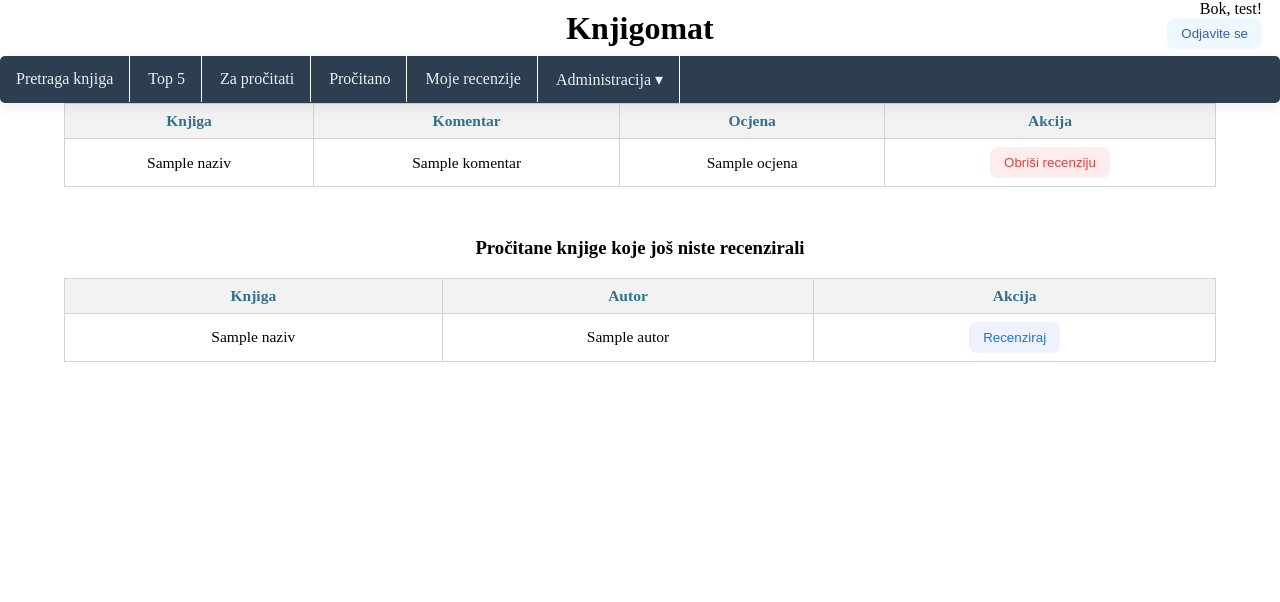
After one commit to Vale2404/rp2_projekt, a PHP site: template view/myreviews.php in a window 1280 px wide. The commit adds this page. Shown: the top 602 px of the page. Run offline with PHP 8.4, Linux system fonts and the light colour scheme; the visitor is signed in with stand-in values (Sample User, id 1); the template is opened without the code that fills it: most values are stand-ins (such as "Sample title", 1, 10 or a date in 2020); some libraries are stand-ins or nearby versions.

Commit message:
Privremeni commit, dodan nav moje recenzije.

```diff
--- a/style.css
+++ b/style.css
@@ -763,7 +763,7 @@ div.book-details-page * {
     border-collapse: collapse;
     width: 95%;
     margin: 10px auto;
-    background: #e9d9d9;
+    background: #ffffff;
     font-size: 0.97em;
 }
 .comments-table th, .comments-table td {
@@ -783,6 +783,35 @@ div.book-details-page * {
 .comments-table td.akcija {
     display: flex;
     justify-content: center;
+}
+
+.reviews-table {
+    border-collapse: collapse;
+    width: 95%;
+    margin: 10px auto;
+    background: #ffffff;
+    font-size: 0.97em;
+}
+.reviews-table th, .reviews-table td {
+    border: 1px solid #d3d3d3;
+    padding: 8px 12px;
+    text-align: center;
+}
+.reviews-table th {
+    background-color: #f2f2f2;
+    font-weight: 600;
+    color: #31708f;
+}
+.reviews-table tbody tr:nth-child(even) {
+    background-color: #f3f3f3;
+}
+.reviews-table td.akcija {
+    display: flex;
+    justify-content: center;
+}
+.reviews-table tbody tr:hover {
+    background-color: #e1e1e1;
+    transition: background 0.15s;
 }
 /*
 .cancel-btn:hover {
@@ -993,3 +1022,18 @@ body {
 .selected-user {
     background-color: #f1e9c7 !important;
 }
+
+.recenzija {
+    background: #f9f6f6;
+    border: 1px solid #e7caca;
+    color: #a26c6c;
+    font-size: 1.15em;
+    font-style: italic;
+    text-align: center;
+    margin: 25px auto 15px auto;
+    padding: 16px 22px;
+    width: 60%;
+    border-radius: 7px;
+    box-shadow: 0 1px 5px #eee;
+    letter-spacing: 0.03em;
+}
--- a/view/_header.php
+++ b/view/_header.php
@@ -34,6 +34,7 @@
             <li><a href="index.php?rt=popular">Top 5</a></li>
             <li><a href="index.php?rt=wishlist">Za pročitati</a></li>
             <li><a href="index.php?rt=readlist">Pročitano</a></li>
+            <li><a href="index.php?rt=myreviews">Moje recenzije</a></li>
             <?php if(isset($_SESSION['jel_admin']) && $_SESSION['jel_admin'] == 1): ?>
                 <li class="dropdown">
                     <a href="#">Administracija &#9662;</a>
--- /dev/null
+++ b/view/myreviews.php
@@ -0,0 +1,66 @@
+<?php require_once __SITE_PATH . '/view/_header.php'; ?>
+
+<main>
+    <?php if(empty($mojeRecenzije)): ?>
+        <p class="recenzija">Nemate nijednu recenziju.</p>
+    <?php else: ?>
+        <table class="reviews-table" style="width:90%; margin: 0 auto;">
+            <thead>
+                <tr>
+                    <th>Knjiga</th>
+                    <th>Komentar</th>
+                    <th>Ocjena</th>
+                    <th>Akcija</th>
+                </tr>
+            </thead>
+            <tbody>
+                <?php foreach($mojeRecenzije as $rec): ?>
+                    <tr>
+                        <td><?php echo htmlspecialchars($rec['Naziv']); ?></td>
+                        <td><?php echo htmlspecialchars($rec['Komentar']); ?></td>
+                        <td><?php echo htmlspecialchars($rec['Ocjena']); ?></td>
+                        <td>
+                            <form method="post" action="index.php?rt=myreviews/deleteReview" onsubmit="return confirm('Jeste li sigurni da želite obrisati ovu recenziju?');">
+                                <input type="hidden" name="user_id" value="<?= (int)$rec['ID_Korisnika'] ?>">
+                                <input type="hidden" name="book_id" value="<?= (int)$rec['ID_Knjige'] ?>">
+                                <button type="submit" class="delete-btn">Obriši recenziju</button>
+                            </form>
+                        </td>
+                    </tr>
+                <?php endforeach; ?>
+            </tbody>
+        </table>
+    <?php endif; ?>
+
+    <h3 style="margin-top:50px; text-align:center;">Pročitane knjige koje još niste recenzirali</h3>
+    <?php if(empty($neocijenjeneKnjige)): ?>
+        <p class="recenzija">Sve pročitane knjige ste već recenzirali!</p>
+    <?php else: ?>
+        <table class="reviews-table" style="width:90%; margin: 0 auto;">
+            <thead>
+                <tr>
+                    <th>Knjiga</th>
+                    <th>Autor</th>
+                    <th>Akcija</th>
+                </tr>
+            </thead>
+            <tbody>
+                <?php foreach($neocijenjeneKnjige as $knjiga): ?>
+                    <tr>
+                        <td><?= htmlspecialchars($knjiga['Naziv']); ?></td>
+                        <td><?= htmlspecialchars($knjiga['Autor']); ?></td>
+                        <td>
+                            <form action="index.php" method="get">
+                                <input type="hidden" name="rt" value="bookDetails">
+                                <input type="hidden" name="temp_book_id" value="<?= (int)$knjiga['ID'] ?>">
+                                <button type="submit" class="save-btn">Recenziraj</button>
+                            </form>
+                        </td>
+                    </tr>
+                <?php endforeach; ?>
+            </tbody>
+        </table>
+    <?php endif; ?>
+</main>
+
+<?php require_once __SITE_PATH . '/view/_footer.php'; ?>
```
Also changed, not shown: controller/myreviewsController.php (added, +36 -0 lines), model/libraryservice.class.php (+18 -0 lines).
